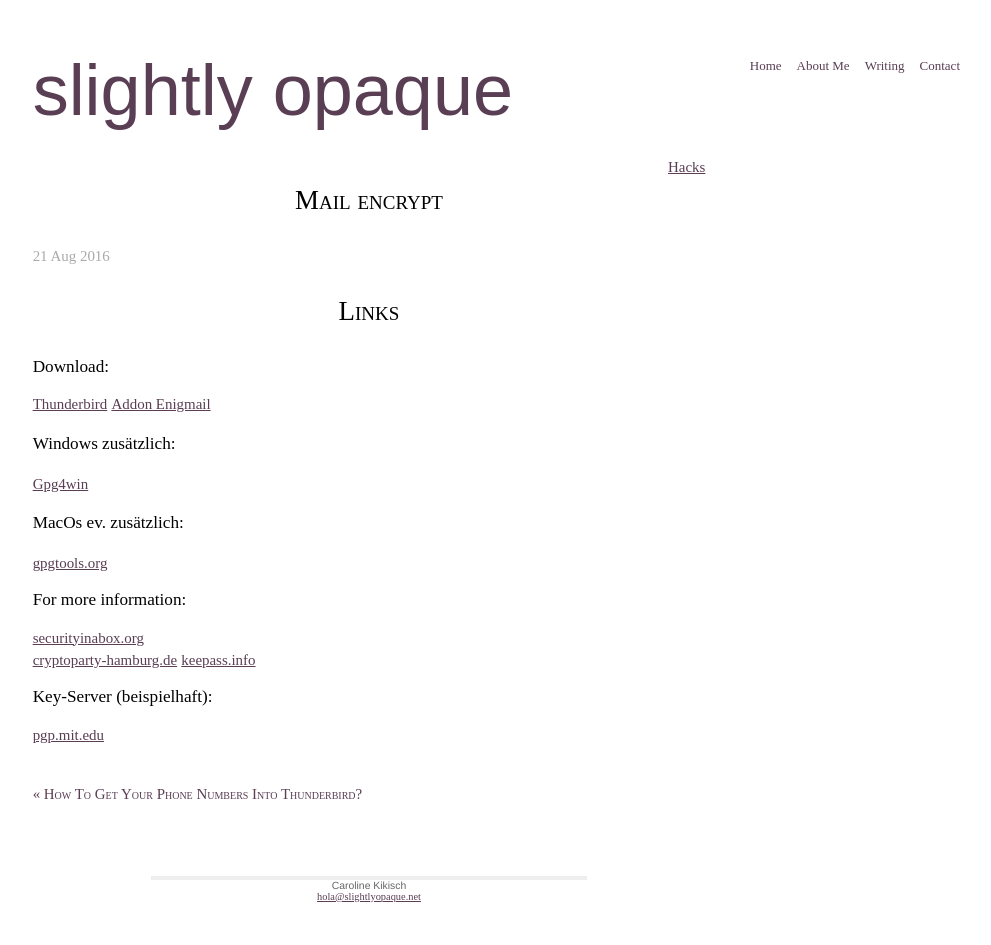
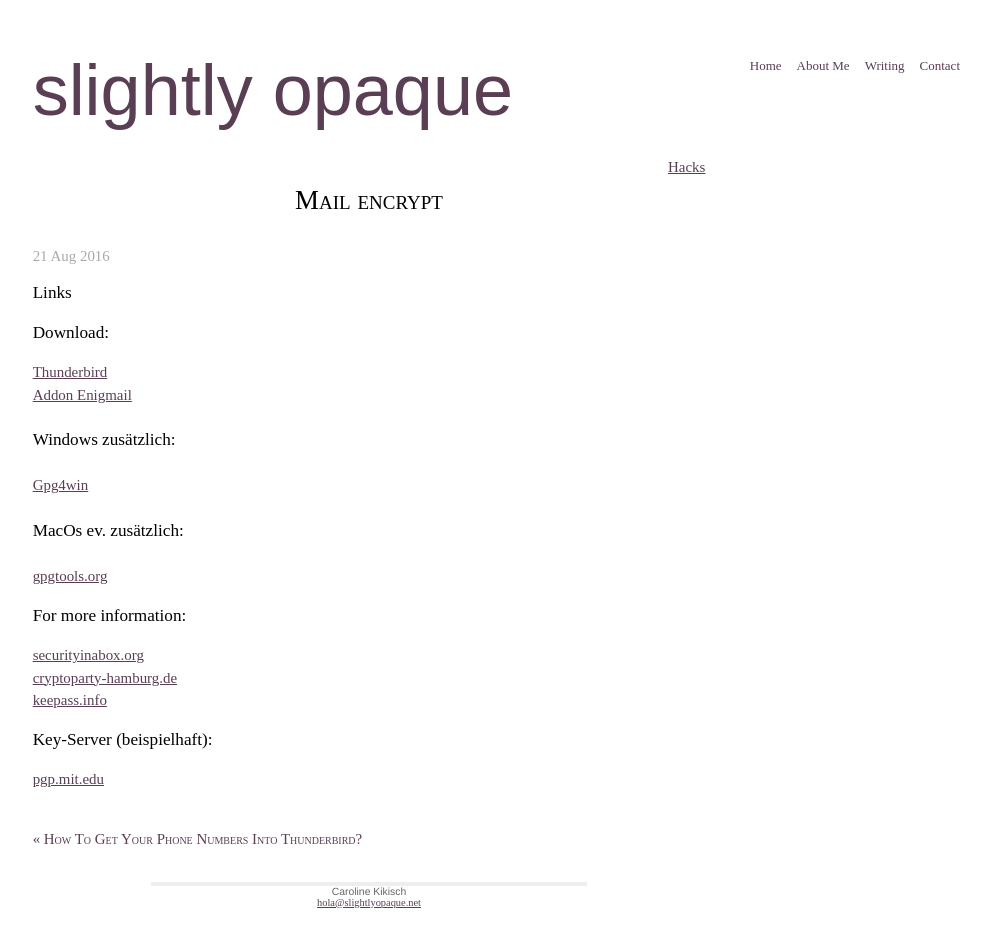
Before and after one commit to slightlyopaque/slightlyopaque_old.github.io, a Jekyll site: the page built from _posts/2016-08-21-mail-encrypt.markdown, in a window 1280 px wide. Shown: the whole page, without its empty margins (271-1262 px from the left). Built offline with Jekyll 4.4.1, drawn with Linux system fonts in a browser that asks for light colours.

```diff
--- a/_posts/2016-08-21-mail-encrypt.markdown
+++ b/_posts/2016-08-21-mail-encrypt.markdown
@@ -7,24 +7,24 @@ image_thumbnail: /images/IMG_1707.JPG
 ---
 
 
-# Links
+## Links
 
-## Download:
+### Download:
 [Thunderbird][4]
 [Addon Enigmail][6]
 
-### Windows zusätzlich:
+#### Windows zusätzlich:
 [Gpg4win][7]
 
-### MacOs ev. zusätzlich:
+#### MacOs ev. zusätzlich:
 [gpgtools.org][8]
 
-## For more information:
+### For more information:
 [securityinabox.org][1]
 [cryptoparty-hamburg.de][2]
 [keepass.info][5]
 
-## Key-Server (beispielhaft):
+### Key-Server (beispielhaft):
 [pgp.mit.edu][3]
 
 
```
